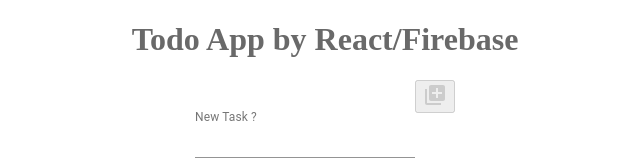
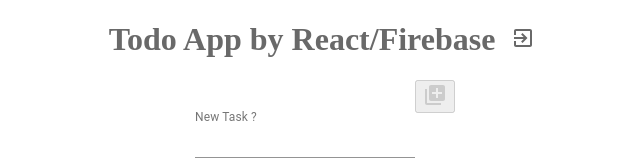
Before and after one commit to kazu-S-1110/React-ts-firebase-app, a React (Create React App) app: page / in a window 1280 px wide. Shown: the top 160 px of the page, without its empty margins (315-955 px from the left). Built offline with nearby package versions, Linux system fonts and the light colour scheme; no server answers; the database is empty; sample sign-in values are in the browser's storage.

Commit message:
ログアウト機能を実装

```diff
--- a/src/App.tsx
+++ b/src/App.tsx
@@ -6,6 +6,8 @@
 import TaskItem from './TaskItem';
 import { makeStyles } from '@material-ui/styles';
 
+import { auth } from './firebase';
+import ExitToAppIcon from '@material-ui/icons/ExitToApp';
 const useStyles = makeStyles({
   field: {
     marginTop: 30,
@@ -17,10 +19,17 @@
   },
 });
 
-const App: React.FC = () => {
+const App: React.FC = (props: any) => {
   const [tasks, setTasks] = useState([{ id: '', title: '' }]);
   const [input, setInput] = useState('');
   const classes = useStyles();
+  useEffect(() => {
+    const unSub = auth.onAuthStateChanged((user) => {
+      !user && props.history.push('login');
+    });
+    return () => unSub();
+  }, [input]);
+
   useEffect(() => {
     const unSub = db.collection('tasks').onSnapshot((snapshot) => {
       setTasks(
@@ -38,6 +47,19 @@
   return (
     <div className={styles.app__root}>
       <h1>Todo App by React/Firebase</h1>
+      <button
+        className={styles.app__logout}
+        onClick={async () => {
+          try {
+            await auth.signOut();
+            props.history.push('login');
+          } catch (error) {
+            alert(error.message);
+          }
+        }}
+      >
+        <ExitToAppIcon />
+      </button>
       <br />
       <FormControl>
         <TextField
--- a/src/Login.tsx
+++ b/src/Login.tsx
@@ -9,9 +9,10 @@
   const [password, setPassword] = useState('');
 
   useEffect(() => {
-    auth.onAuthStateChanged((user) => {
+    const unSub = auth.onAuthStateChanged((user) => {
       user && props.history.push('/');
     });
+    return () => unSub();
   }, [props.histroy]);
 
   return (
--- a/src/TaskItem.tsx
+++ b/src/TaskItem.tsx
@@ -1,5 +1,4 @@
 import React, { useState } from 'react';
-import firebase from 'firebase/app';
 import styles from './TaskItem.module.css';
 import { ListItem, TextField, Grid } from '@material-ui/core';
 import DeleteOutlineOutlinedIcon from '@material-ui/icons/DeleteOutlineOutlined';
```
